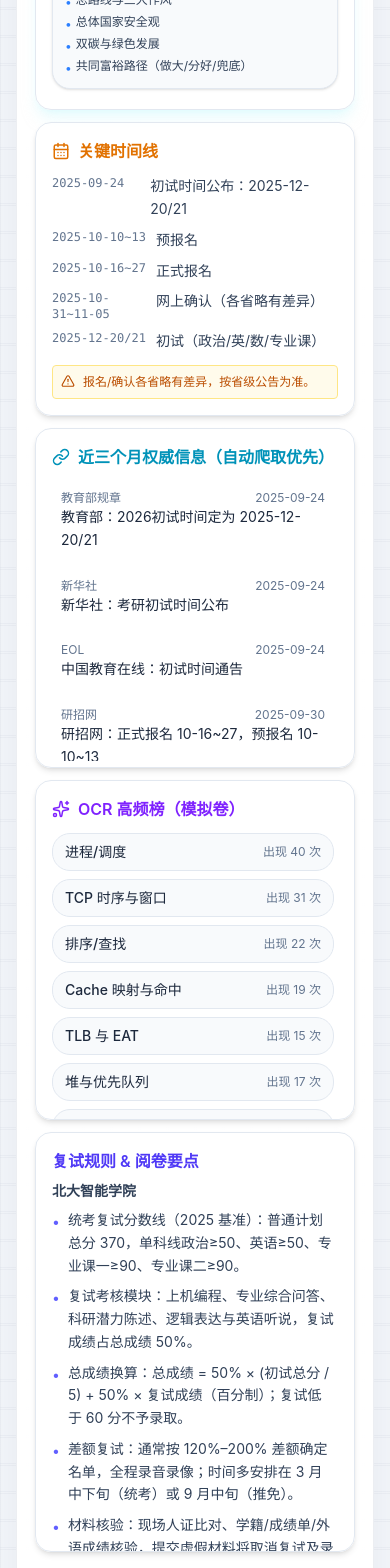
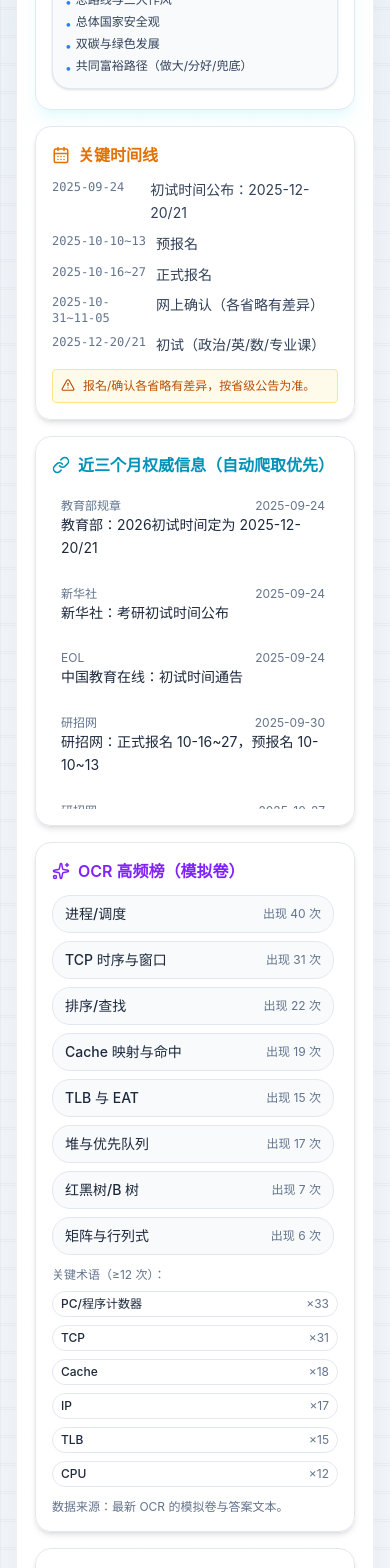
Before and after one commit to WJH-makers/Graduate-entrance-examination, a React (Vite) app: page /#home in a window 390 px wide. Shown: the part 6740-8308 px from the top of the page. Built offline with nearby package versions, Linux system fonts and the light colour scheme; no server answers.

Commit message:
Fix hot exam layout into responsive two-row cards

```diff
--- a/src/components/features/HotExamSection.jsx
+++ b/src/components/features/HotExamSection.jsx
@@ -35,9 +35,9 @@ const HotExamSection = () => {
         </div>
       </div>
 
-      <div className="grid grid-cols-1 lg:grid-cols-12 gap-3 lg:gap-4 items-start">
+      <div className="grid grid-cols-1 gap-4 items-start">
         {/* 高频题型 - 全宽水平排布 */}
-        <Card className="lg:col-span-12 border-slate-200 bg-white/90 shadow-lg shadow-cyan-100/50 flex flex-col p-4 md:p-5">
+        <Card className="border-slate-200 bg-white/90 shadow-lg shadow-cyan-100/50 flex flex-col p-4 md:p-5">
           <div className="flex items-center justify-between mb-3">
             <div className="flex items-center gap-2 text-blue-600">
               <TrendingUp size={18} />
@@ -62,8 +62,9 @@ const HotExamSection = () => {
           </div>
         </Card>
 
+        <div className="grid grid-cols-1 lg:grid-cols-2 gap-4">
           {/* 时间轴 */}
-        <Card className="lg:col-span-3 border-slate-200 bg-white/90 shadow-md flex flex-col p-4 md:p-5 min-h-[260px] max-h-[340px]">
+          <Card className="border-slate-200 bg-white/90 shadow-md flex flex-col p-4 md:p-5 h-full">
             <div className="flex items-center gap-2 mb-3 text-amber-600">
               <CalendarDays size={18} />
               <span className="font-semibold">关键时间线</span>
@@ -82,12 +83,12 @@ const HotExamSection = () => {
           </Card>
 
           {/* 最新权威链接 */}
-        <Card className="lg:col-span-4 border-slate-200 bg-white/90 shadow-md flex flex-col p-4 md:p-5 min-h-[260px] max-h-[340px]">
+          <Card className="border-slate-200 bg-white/90 shadow-md flex flex-col p-4 md:p-5 h-full">
             <div className="flex items-center gap-2 mb-3 text-cyan-600">
               <LinkIcon size={18} />
               <span className="font-semibold">近三个月权威信息（自动爬取优先）</span>
             </div>
-          <div className="flex-1 max-h-[280px] overflow-y-auto pr-1 space-y-2 text-sm leading-relaxed">
+            <div className="flex-1 max-h-[320px] overflow-y-auto pr-1 space-y-2 text-sm leading-relaxed">
               {(liveLinks || hotLinks).map((link, idx) => (
                 <a
                   key={idx}
@@ -105,9 +106,11 @@ const HotExamSection = () => {
               ))}
             </div>
           </Card>
+        </div>
 
+        <div className="grid grid-cols-1 lg:grid-cols-2 gap-4">
           {/* OCR 高频榜 */}
-        <Card className="lg:col-span-2 border-slate-200 bg-white/90 shadow-md flex flex-col p-4 md:p-5 min-h-[260px] max-h-[340px]">
+          <Card className="border-slate-200 bg-white/90 shadow-md flex flex-col p-4 md:p-5 h-full">
             <div className="flex items-center gap-2 mb-3 text-violet-600">
               <Sparkles size={18} />
               <span className="font-semibold">OCR 高频榜（模拟卷）</span>
@@ -134,8 +137,8 @@ const HotExamSection = () => {
             <p className="text-xs text-slate-500 mt-3">数据来源：最新 OCR 的模拟卷与答案文本。</p>
           </Card>
 
-        {/* 复试规则 + 阅卷要点合并，保持同一行宽屏 */}
-        <Card className="lg:col-span-3 border-slate-200 bg-white/90 shadow-md flex flex-col p-4 md:p-5 min-h-[280px] max-h-[420px] overflow-hidden">
+          {/* 复试规则 + 阅卷要点合并 */}
+          <Card className="border-slate-200 bg-white/90 shadow-md flex flex-col p-4 md:p-5 h-full">
             <div className="flex items-center gap-2 mb-2 text-indigo-600">
               <span className="font-semibold">复试规则 & 阅卷要点</span>
             </div>
@@ -167,6 +170,7 @@ const HotExamSection = () => {
           </Card>
         </div>
       </div>
+    </div>
   );
 };
 
```
Lines whose indentation alone changed are shown as unchanged.
